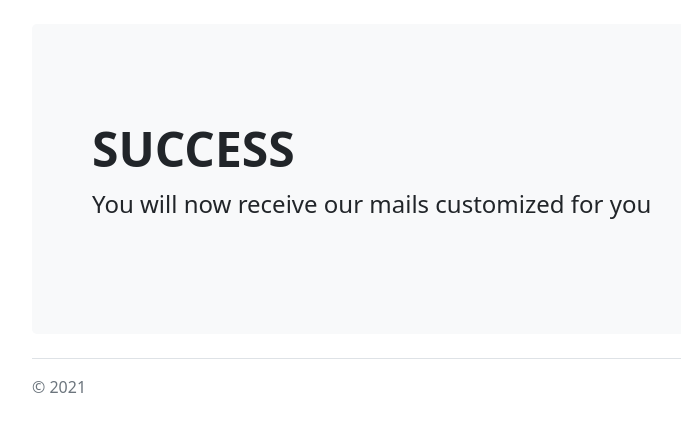
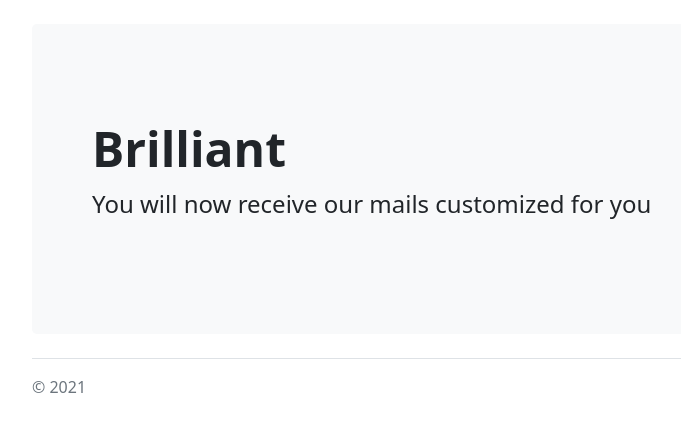
Before and after one commit to rajaditya28/Newsletter-Signup, a website: page success.html in a window 1280 px wide. Shown: the whole page, without its empty margins (50-731 px from the left). Drawn offline with nearby package versions, Linux system fonts and the light colour scheme.

Commit message:
Changed Success Page

```diff
--- a/success.html
+++ b/success.html
@@ -50,7 +50,7 @@
 
     <div class="p-5 mb-4 bg-light rounded-3">
       <div class="container-fluid py-5">
-        <h1 class="display-5 fw-bold">SUCCESS</h1>
+        <h1 class="display-5 fw-bold">Brilliant</h1>
         <p class="col-md-8 fs-4">You will now receive our mails customized for you</p>
       </div>
     </div>
```
